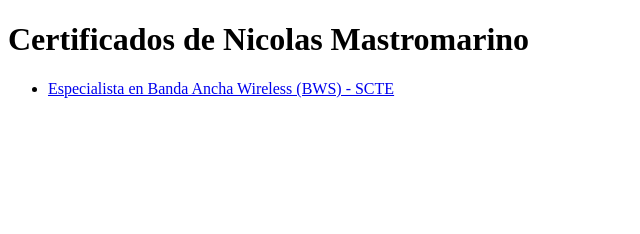
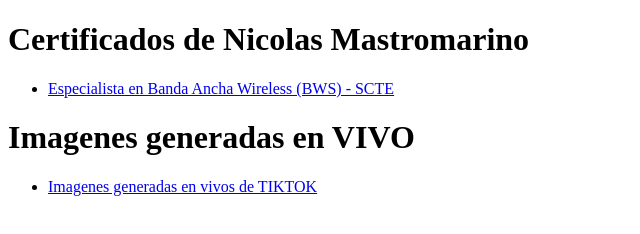
Before and after one commit to Mastrom10/Mastrom10.github.io, a plain HTML site: page index.html in a window 1280 px wide. Shown: the whole page, without its empty margins (0-640 px from the left). Drawn offline with Linux system fonts and the light colour scheme.

Commit message:
Se agrega link de tiktok

```diff
--- a/index.html
+++ b/index.html
@@ -11,6 +11,18 @@
     <!-- Agregue más elementos de la lista aquí con el formato:
     <li><a href="ruta-al-certificado.pdf" target="_blank">Nombre del Curso - Institución</a></li>
     -->
+
+
+  </ul>
+
+  <h1>Imagenes generadas en VIVO</h1>
+  <ul>
+    <li><a href="https://drive.google.com/drive/folders/1NlM8wlNk2F7s5KeETNeOg38X4tS1Vrl9?usp=drive_link" target="_blank">Imagenes generadas en vivos de TIKTOK</a></li>
+    <!-- Agregue más elementos de la lista aquí con el formato:
+    <li><a href="ruta-al-certificado.pdf" target="_blank">Nombre del Curso - Institución</a></li>
+    -->
+
+
   </ul>
 </body>
 </html>
```
